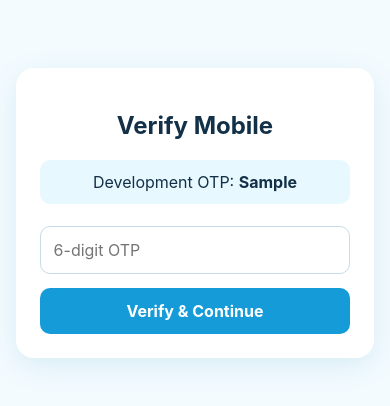
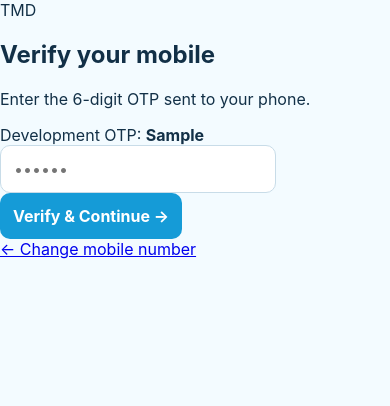
Before and after one commit to pinturaj873-bit/tmd-chat, a Flask app: template templates/otp.html in a window 390 px wide. Shown: the top 406 px of the page. Run offline with Flask 3, Linux system fonts and the light colour scheme; the template is opened without the code that fills it: most values are stand-ins (such as "Sample title", 1, 10 or a date in 2020).

Commit message:
Build TMD Chat mobile and desktop app experience

```diff
--- a/templates/otp.html
+++ b/templates/otp.html
@@ -1 +1 @@
-{% extends "base.html" %}{% block content %}<section class="card auth"><h1>Verify Mobile</h1>{% if error %}<div class="error">{{error}}</div>{% endif %}{% if dev_otp %}<div class="otp">Development OTP: <b>{{dev_otp}}</b></div>{% endif %}<form method="post" action="/verify"><input name="code" inputmode="numeric" maxlength="6" placeholder="6-digit OTP" required><button>Verify & Continue</button></form></section>{% endblock %}
+{% extends "base.html" %}{% block title %}TMD Chat — Verify{% endblock %}{% block body_class %}auth-page{% endblock %}{% block content %}<div class="auth-wrap"><section class="auth-card"><div class="auth-logo"><span class="brand-mark large">TMD</span></div><h1>Verify your mobile</h1><p class="muted">Enter the 6-digit OTP sent to your phone.</p>{% if error %}<div class="error">{{error}}</div>{% endif %}{% if dev_otp %}<div class="dev-otp">Development OTP: <b>{{dev_otp}}</b></div>{% endif %}<form method="post" action="/verify" class="auth-form"><input class="otp-input" name="code" inputmode="numeric" maxlength="6" pattern="[0-9]{6}" placeholder="••••••" autocomplete="one-time-code" required><button class="primary-btn">Verify & Continue <span>→</span></button></form><a class="back-link" href="/login">← Change mobile number</a></section></div>{% endblock %}
```
